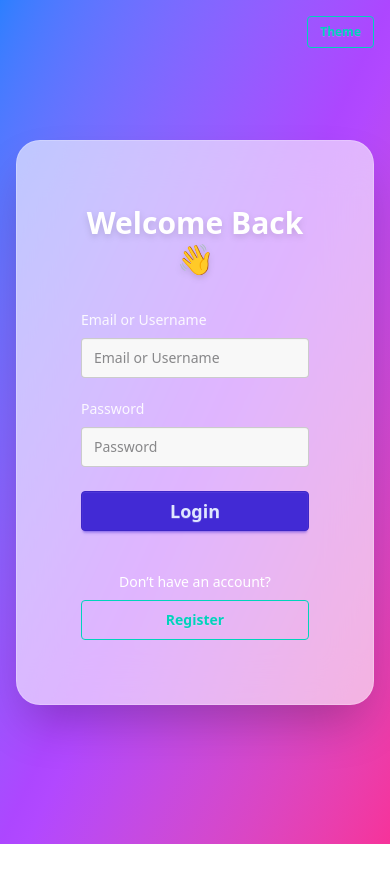
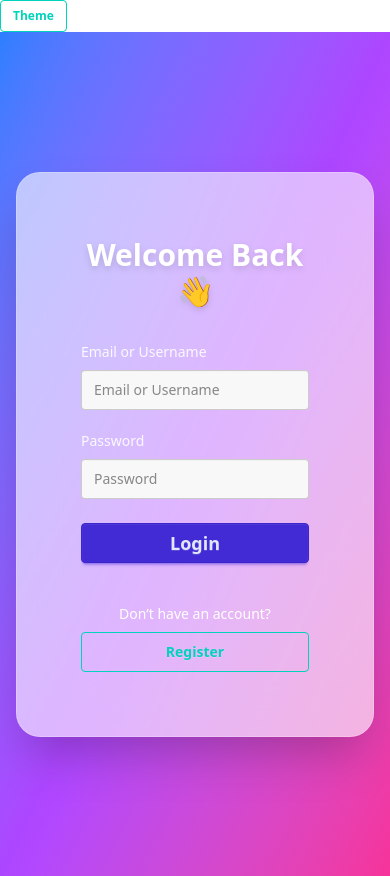
Before and after one commit to Alexa0504/AI-fitness-coach, a React (Vite) app in the folder client/: page /login in a window 390 px wide. Before the commit the page ends 844 px from the top, so only its background shows below. Built offline with nearby package versions, Linux system fonts and the light colour scheme.

Commit message:
fix: Theme button responsiveness

```diff
--- a/client/src/components/ThemeSwitcher.tsx
+++ b/client/src/components/ThemeSwitcher.tsx
@@ -7,7 +7,7 @@ const ThemeSwitcher: React.FC = () => {
   return (
     <button
       onClick={toggleTheme}
-      className="btn btn-sm btn-outline btn-accent absolute top-4 right-4 z-50"
+      className="btn btn-sm btn-outline btn-accent"
     >
       Theme
     </button>
--- a/client/src/pages/HomePage.tsx
+++ b/client/src/pages/HomePage.tsx
@@ -59,7 +59,7 @@ const HeaderBar: React.FC = () => {
           AI Fitness Coach
         </h1>
 
-        <div className="flex items-center gap-2 sm:gap-4">
+        <div className="flex items-center gap-3 sm:gap-4 flex-wrap">
           <button
             onClick={() => navigate("/profile")}
             className="px-3 sm:px-4 py-2 bg-indigo-600 hover:bg-indigo-700 text-white rounded-lg font-semibold shadow-md hover:shadow-indigo-400/30 transition-all duration-200 text-sm sm:text-base"
@@ -67,16 +67,16 @@ const HeaderBar: React.FC = () => {
             Profile
           </button>
 
-          <div className="flex items-center justify-center">
-            <ThemeSwitcher />
-          </div>
-
           <button
             onClick={handleLogout}
             className="px-3 sm:px-4 py-2 bg-indigo-600 hover:bg-indigo-700 text-white rounded-lg font-semibold shadow-md hover:shadow-indigo-400/30 transition-all duration-200 text-sm sm:text-base"
           >
             Logout
           </button>
+
+          <div className="flex items-center justify-center">
+            <ThemeSwitcher />
+          </div>
         </div>
       </div>
     </header>
```
